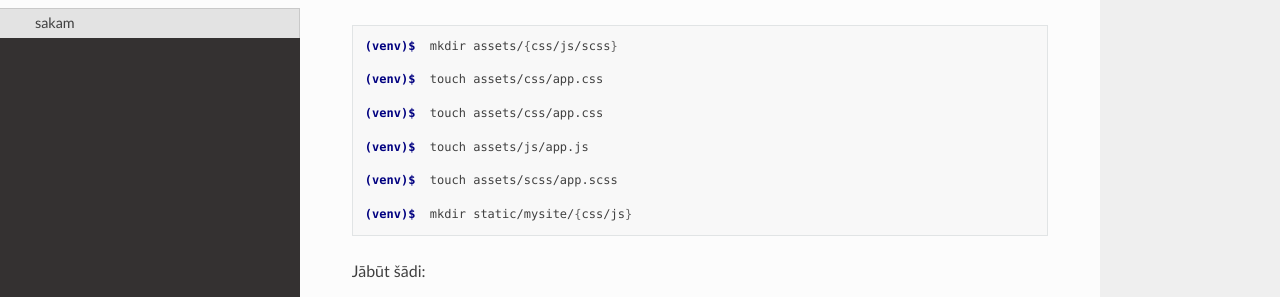
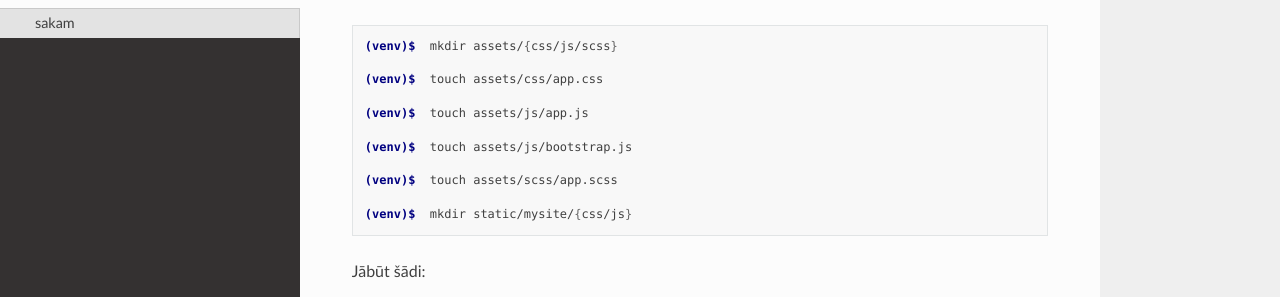
Before and after one commit to aleksanm/laravel-mix-django, a Sphinx documentation site: the page built from docs/source/instalation.rst, in a window 1280 px wide and 900 px high, scrolled down 1059 px. Shown: the part 154-451 px from the top of the window. Built offline with Sphinx 7.4.7 and the Read the Docs theme 2.0.0, drawn with Linux system fonts in a browser that asks for light colours.

Commit message:
Update instalation.rst

```diff
--- a/docs/source/instalation.rst
+++ b/docs/source/instalation.rst
@@ -63,9 +63,9 @@ Pieliekam vēl klāt direktoriju static ar apakšdirektorijām css un js:
 
    (venv)$  touch assets/css/app.css
 
-   (venv)$  touch assets/css/app.css
+   (venv)$  touch assets/js/app.js
 
-   (venv)$  touch assets/js/app.js
+   (venv)$  touch assets/js/bootstrap.js
 
    (venv)$  touch assets/scss/app.scss
 
```
